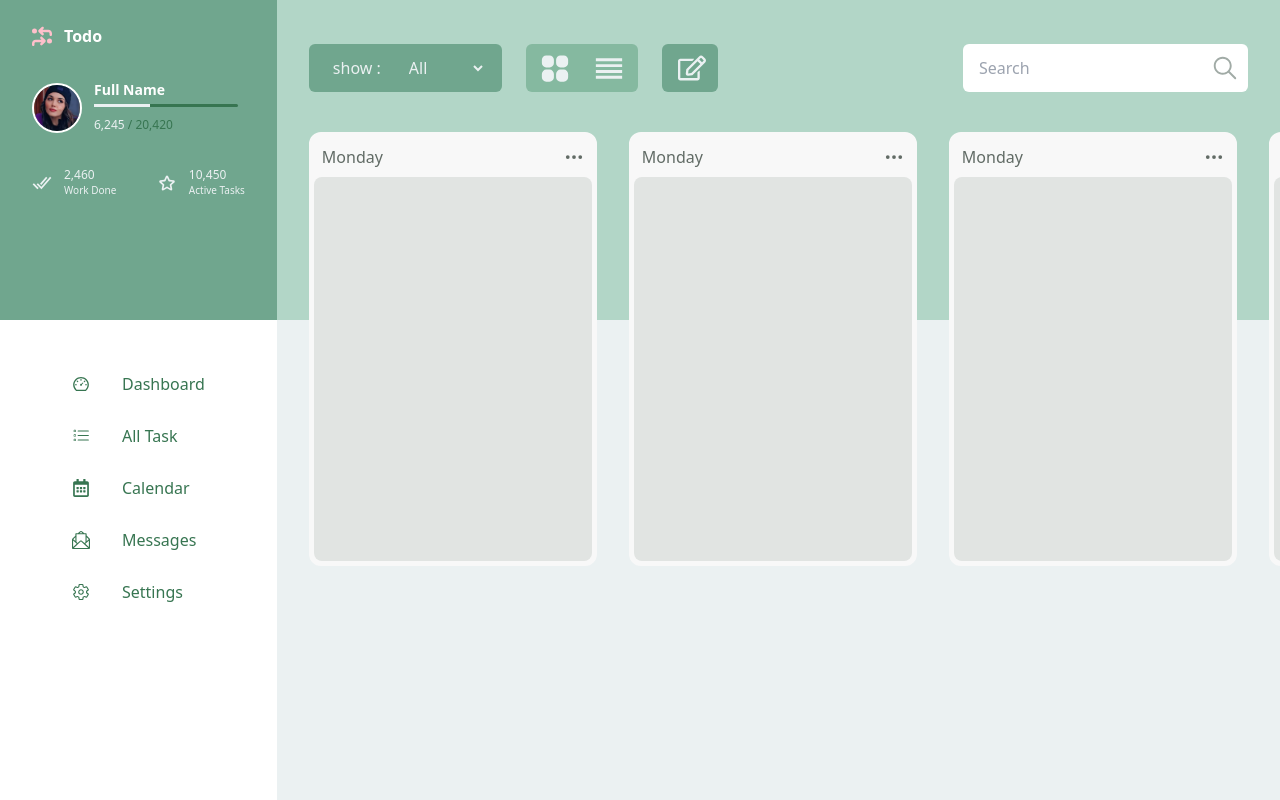
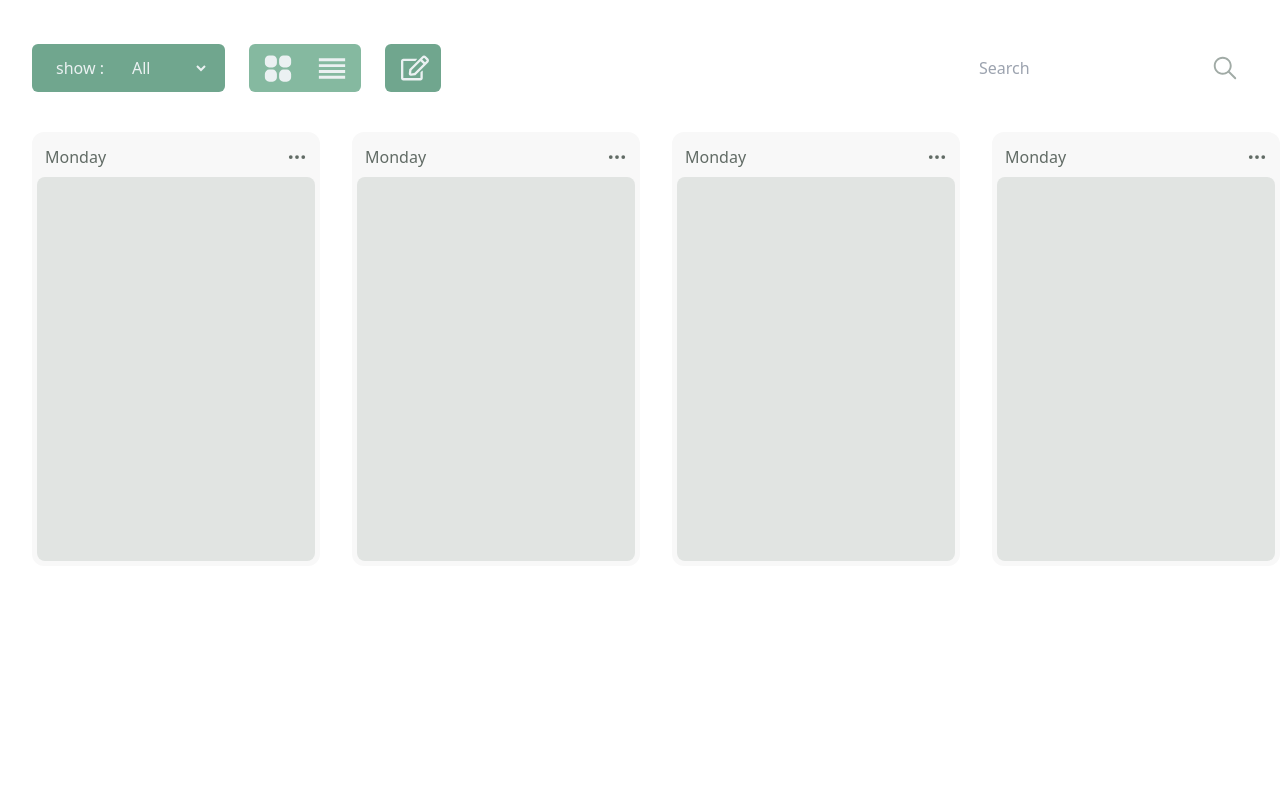
Before and after one commit to ms-moradi/todos, a Next.js app: page / in a window 1280 px wide. Built offline with nearby package versions, Linux system fonts and the light colour scheme.

Commit message:
delete style layout

```diff
--- a/src/app/layout.js
+++ b/src/app/layout.js
@@ -1,9 +1,5 @@
 
-import DashboardCom from "@/component/dashboardCom";
 import "./../style/globals.css";
-
-
-
 
 export const metadata = {
   title: "Create Next App",
@@ -13,11 +9,8 @@ export const metadata = {
 export default function RootLayout({ children }) {
   return (
     <html lang="en">
-      <body className="w-full h-screen flex ">
-        <DashboardCom/>
-        <div id="main-bg" className="w-full h-screen  overflow-x-scroll">
-          {children}
-        </div>
+      <body>
+        {children}
       </body>
     </html>
   );
```
